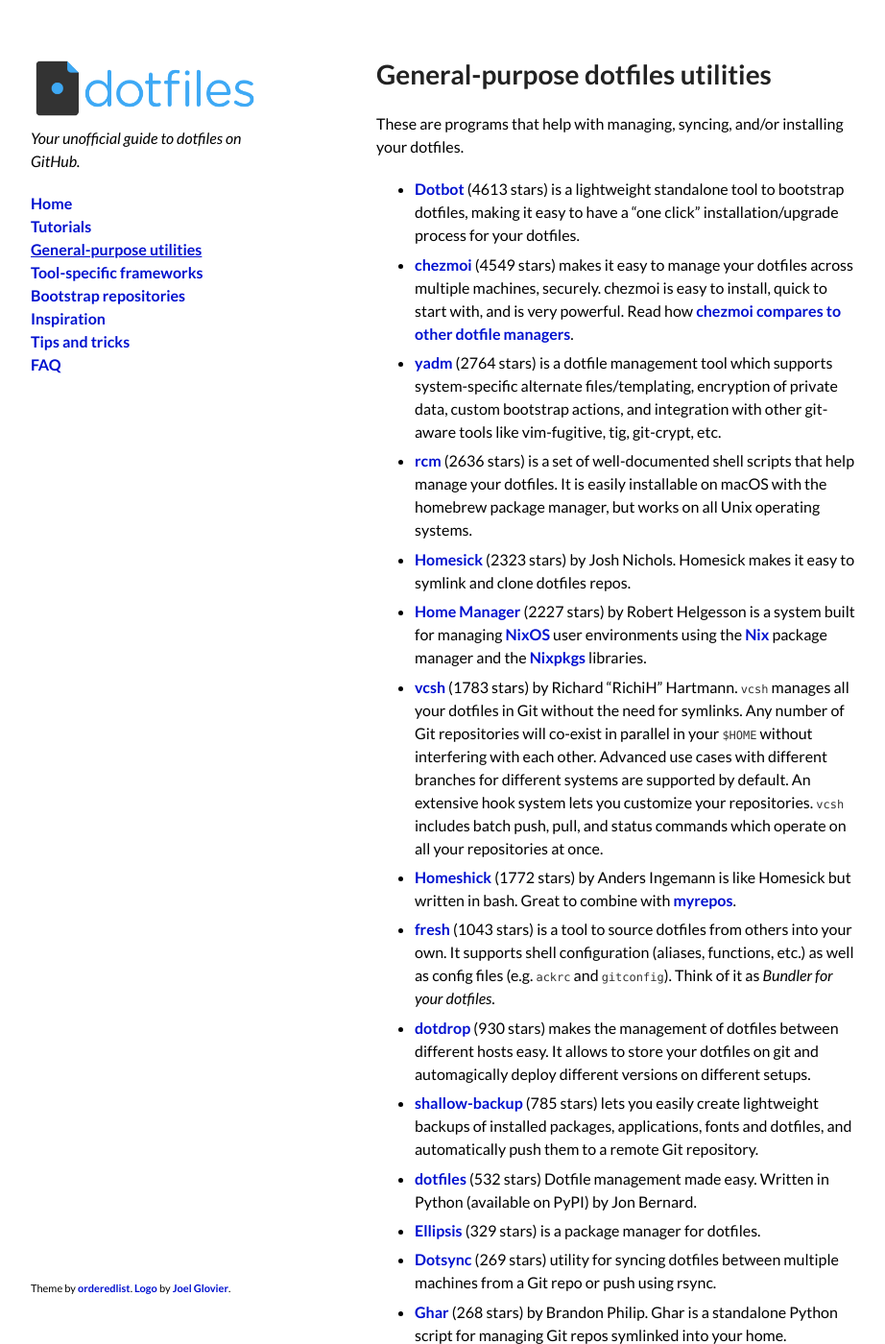
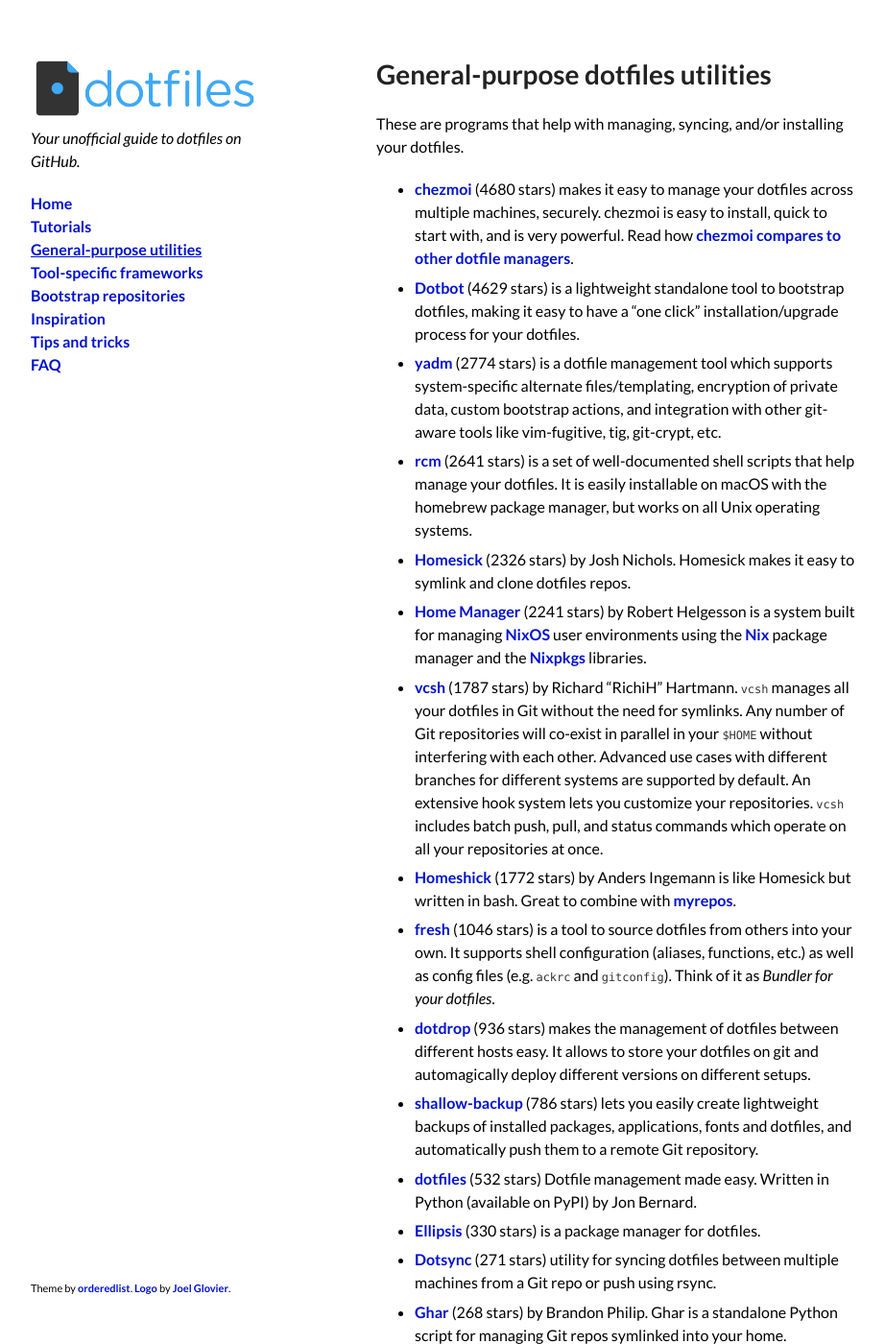
Before and after one commit to dotfiles/dotfiles.github.com, a Jekyll site: the page built from utilities.md, in a window 1280 px wide and 1400 px high. Shown: the whole window at 96% size, without its empty margins (178-1100 px from the left). Built offline with Jekyll 4.4.1, drawn with Linux system fonts in a browser that asks for light colours; comment, search, counter and statistics services are not loaded; some of the changed text lies outside the part shown.

Commit message:
Update star counts

```diff
--- a/_data/bootstrap.yml
+++ b/_data/bootstrap.yml
@@ -1,10 +1,10 @@
-- forks: 1792
+- forks: 1790
   name: thoughtbot/dotfiles
   notes: A base set of configs, plugins, scripts, and aliases for vim, tmux, git,
     ruby, and zsh.
-  stars: 6712
+  stars: 6723
   url: https://github.com/thoughtbot/dotfiles
-- forks: 347
+- forks: 348
   name: dotphiles
   notes: A community driven framework of dotfiles, for the usual terminal apps and
     shells, designed to work across multiple platforms and degrade for older versions
--- a/_data/utilities.yml
+++ b/_data/utilities.yml
@@ -9,12 +9,12 @@
   notes: is a minimalist dotfile management framework, written 100% in bash.
   stars: 78
   url: https://github.com/bashdot/bashdot
-- forks: 247
+- forks: 251
   name: chezmoi
   notes: makes it easy to manage your dotfiles across multiple machines, securely.
     chezmoi is easy to install, quick to start with, and is very powerful. Read how
     [chezmoi compares to other dotfile managers](https://github.com/twpayne/chezmoi/blob/master/docs/COMPARISON.md).
-  stars: 4549
+  stars: 4680
   url: https://github.com/twpayne/chezmoi
 - forks: 3
   name: Bonclay
@@ -27,7 +27,7 @@
   notes: is a dotfile manager that has no configuration, one-command importing, one-command
     syncing, multiple repository support, automatic cleanup, and can be used with
     git or any other RCS.
-  stars: 45
+  stars: 46
   url: https://github.com/CGamesPlay/dfm
 - forks: 3
   name: Config Curator
@@ -45,20 +45,20 @@
   name: Dotbot
   notes: is a lightweight standalone tool to bootstrap dotfiles, making it easy to
     have a "one click" installation/upgrade process for your dotfiles.
-  stars: 4613
+  stars: 4629
   url: https://github.com/anishathalye/dotbot
 - forks: 61
   name: dotdrop
   notes: makes the management of dotfiles between different hosts easy. It allows
     to store your dotfiles on git and automagically deploy different versions on different
     setups.
-  stars: 930
+  stars: 936
   url: https://github.com/deadc0de6/dotdrop
 - forks: 31
   name: dotfiler
   notes: is inspired by homesick and [Zach Holman's dotfiles](https://github.com/holman/dotfiles),
     made using principle of KISS.
-  stars: 216
+  stars: 217
   url: https://github.com/svetlyak40wt/dotfiler
 - forks: 11
   name: dotfiles.sh
@@ -67,13 +67,13 @@
     locally patching your dotfiles before symlinking to adapt to the local machine.
     Dotfile repositories may be fetched via either Git or (where Git is not available)
     wget.
-  stars: 61
+  stars: 62
   url: https://github.com/wking/dotfiles-framework
 - forks: 11
   name: dotgit
   notes: by Kobus van Schoor. A comprehensive and versatile dotfiles manager which
     helps to synchronize your dotfiles between multiple computers and devices.
-  stars: 139
+  stars: 140
   url: https://github.com/kobus-v-schoor/dotgit
 - forks: null
   name: dotsecrets
@@ -94,7 +94,7 @@
   name: Dotsync
   notes: utility for syncing dotfiles between multiple machines from a Git repo or
     push using rsync.
-  stars: 269
+  stars: 271
   url: https://github.com/dotphiles/dotsync
 - forks: 13
   name: dotty
@@ -106,7 +106,7 @@
 - forks: 29
   name: Ellipsis
   notes: is a package manager for dotfiles.
-  stars: 329
+  stars: 330
   url: https://github.com/ellipsis/ellipsis
 - forks: 8
   name: exogenesis
@@ -119,7 +119,7 @@
   notes: is a tool to source dotfiles from others into your own. It supports shell
     configuration (aliases, functions, etc.) as well as config files (e.g. `ackrc`
     and `gitconfig`). Think of it as _Bundler for your dotfiles_.
-  stars: 1043
+  stars: 1046
   url: https://github.com/freshshell/fresh
 - forks: 34
   name: Ghar
@@ -139,12 +139,12 @@
     you. Homely also has a clever Automatic Cleanup feature and good tutorials.
   stars: 44
   url: https://github.com/phodge/homely
-- forks: 720
+- forks: 723
   name: Home Manager
   notes: by Robert Helgesson is a system built for managing [NixOS](https://nixos.org)
     user environments using the [Nix](https://nixos.org/nix/) package manager and
     the [Nixpkgs](https://nixos.org/nixpkgs/) libraries.
-  stars: 2227
+  stars: 2241
   url: https://github.com/rycee/home-manager
 - forks: 22
   name: Homemaker
@@ -159,10 +159,10 @@
     with [myrepos](https://web.archive.org/web/20200904205236/https://waiting-for-dev.github.io/blog/2014/05/04/distributable-and-organized-dotfiles-with-homeshick-and-mr/).
   stars: 1772
   url: https://github.com/andsens/homeshick
-- forks: 125
+- forks: 127
   name: Homesick
   notes: by Josh Nichols. Homesick makes it easy to symlink and clone dotfiles repos.
-  stars: 2323
+  stars: 2326
   url: https://github.com/technicalpickles/homesick
 - name: myrepos
   notes: is a tool to manage all your version control repositories at once.
@@ -174,20 +174,20 @@
     Dotfiles are treated as packages that coexist together seamlessly and can be fully
     controlled and synced across different systems. There is a wide range of packages
     already available in the [Official Pearl Hub](https://github.com/pearl-hub).
-  stars: 173
+  stars: 176
   url: https://github.com/pearl-core/pearl
-- forks: 126
+- forks: 128
   name: rcm
   notes: is a set of well-documented shell scripts that help manage your dotfiles.
     It is easily installable on macOS with the homebrew package manager, but works
     on all Unix operating systems.
-  stars: 2636
+  stars: 2641
   url: https://github.com/thoughtbot/rcm
-- forks: 106
+- forks: 111
   name: shallow-backup
   notes: lets you easily create lightweight backups of installed packages, applications,
     fonts and dotfiles, and automatically push them to a remote Git repository.
-  stars: 785
+  stars: 786
   url: https://github.com/alichtman/shallow-backup
 - forks: 11
   name: stowsh
@@ -199,7 +199,7 @@
     key differences that are more suitable to the deploy of dotfiles.
   stars: 2
   url: https://gitlab.com/semente/summon
-- forks: 117
+- forks: 116
   name: vcsh
   notes: by Richard "RichiH" Hartmann. `vcsh` manages all your dotfiles in Git without
     the need for symlinks. Any number of Git repositories will co-exist in parallel
@@ -207,14 +207,14 @@
     branches for different systems are supported by default. An extensive hook system
     lets you customize your repositories. `vcsh` includes batch push, pull, and status
     commands which operate on all your repositories at once.
-  stars: 1783
+  stars: 1787
   url: https://github.com/RichiH/vcsh
-- forks: 123
+- forks: 124
   name: yadm
   notes: is a dotfile management tool which supports system-specific alternate files/templating,
     encryption of private data, custom bootstrap actions, and integration with other
     git-aware tools like vim-fugitive, tig, git-crypt, etc.
-  stars: 2764
+  stars: 2774
   url: https://github.com/TheLocehiliosan/yadm
   website: https://yadm.io/
 - forks: 9
@@ -231,13 +231,14 @@
     multiple hosts, supports variable symlink targets and is infinitely hackable.
   stars: 4
   url: https://github.com/esc/yadoma
-- forks: 14
+- forks: 15
   name: dotter
   notes: A dotfile manager and templater written in Rust, with Windows/Linux/Mac support.
-  stars: 261
+  stars: 263
   url: https://github.com/SuperCuber/dotter
 - forks: 68
   name: dotfiles
-  notes: Dotfile management made easy. Written in Python (available on PyPI) by Jon Bernard.
+  notes: Dotfile management made easy. Written in Python (available on PyPI) by Jon
+    Bernard.
   stars: 532
   url: https://github.com/jbernard/dotfiles
```
Also changed, not shown: _data/frameworks.yml (+39 -39 lines), _data/inspiration.yml (+25 -25 lines).
